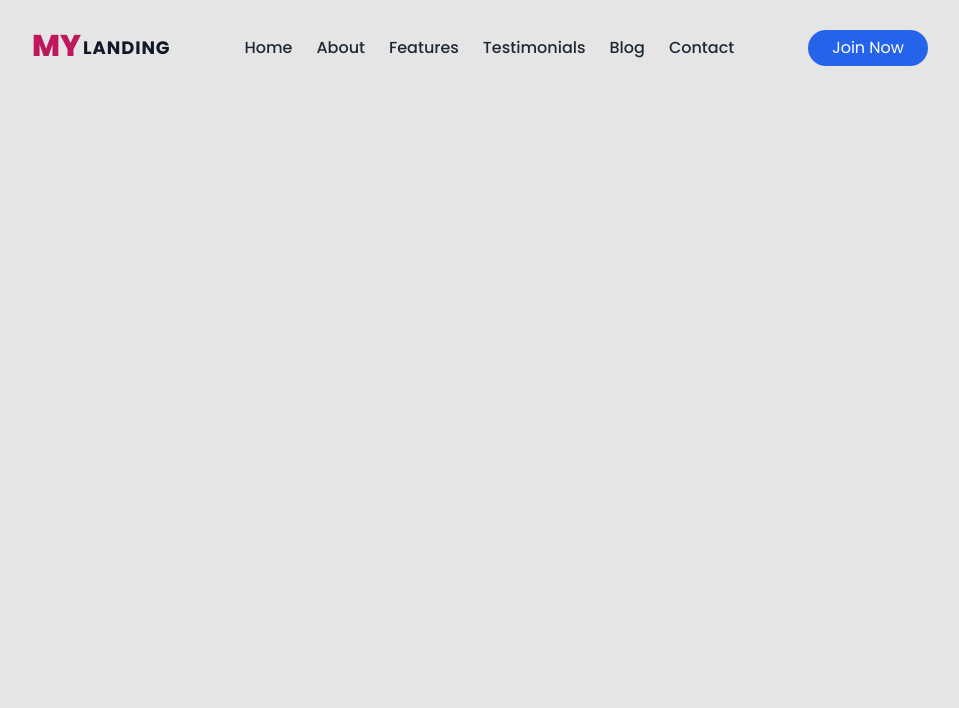
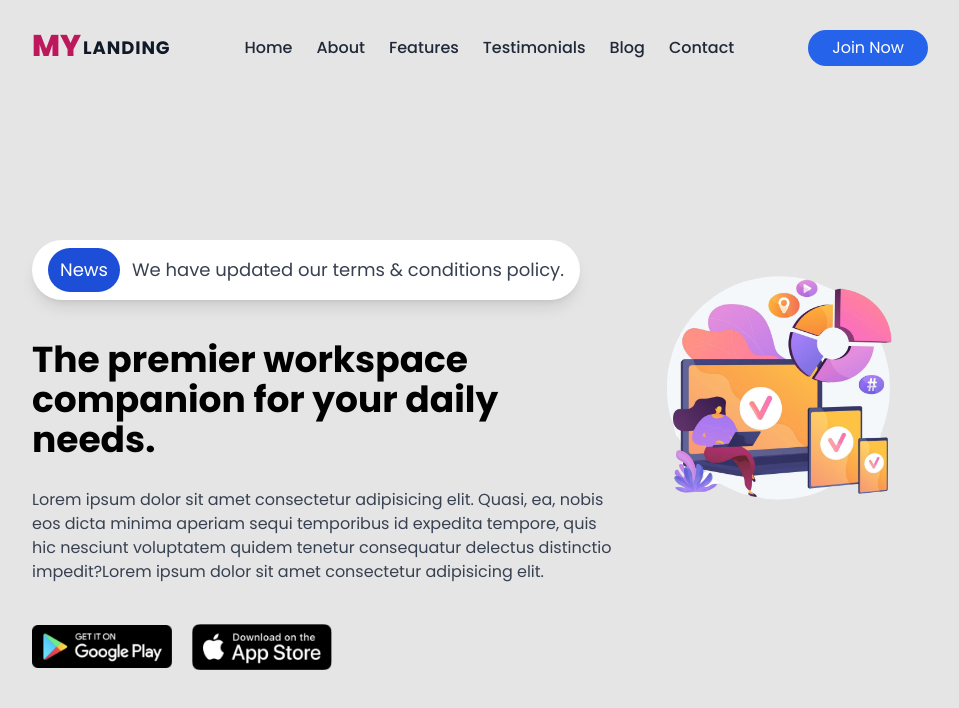
Before and after one commit to rawdaymohamed/my_landing_page, a Next.js app: page / in a window 1280 px wide. Shown: the top 708 px of the page, without its empty margins (160-1119 px from the left). Built offline with nearby package versions, Linux system fonts and the light colour scheme.

Commit message:
Feat: Add Hero section

```diff
--- /dev/null
+++ b/src/app/components/Hero/Hero.tsx
@@ -0,0 +1,66 @@
+import Image from "next/image";
+import React from "react";
+
+const Hero = () => {
+  return (
+    <div className="w-full py-[30vh]">
+      <div className="w-[90%] md:w-[80%] lg:w-[70%] mx-auto space-y-10 md:space-y-10 flex flex-col justify-center">
+        <div className="flex gap-2 w-full">
+          <div className="flex flex-col gap-10 lg:w-2/3">
+            {/* Top box */}
+            <div className="w-fit text-xs sm:text-sm md:text-base lg:text-lg flex items-center justify-center gap-3 bg-white px-4 py-2 rounded-full shadow-lg">
+              <div className="w-fit rounded-full text-white bg-blue-700 px-2 py-1 lg:px-3 lg:py-2">
+                News
+              </div>
+              <p>We have updated our terms & conditions policy.</p>
+            </div>
+            {/* Mid section */}
+            <div className="w-fit flex items-center gap-5 ">
+              {/* Text */}
+              <div className="space-y-7">
+                <h1 className="text-black font-bold leading-tight text-2xl md:text-3xl lg:text-4xl">
+                  The premier workspace companion for your daily needs.
+                </h1>
+                <p>
+                  Lorem ipsum dolor sit amet consectetur adipisicing elit.
+                  Quasi, ea, nobis eos dicta minima aperiam sequi temporibus id
+                  expedita tempore, quis hic nesciunt voluptatem quidem tenetur
+                  consequatur delectus distinctio impedit?Lorem ipsum dolor sit
+                  amet consectetur adipisicing elit.
+                </p>
+              </div>
+            </div>
+            {/* Images */}
+            <div className="flex gap-5">
+              <Image
+                src="/images/gp.png"
+                alt="play store"
+                width={140}
+                height={140}
+                className="object-contain cursor-pointer"
+              />
+              <Image
+                src="/images/as.png"
+                alt="play store"
+                width={140}
+                height={140}
+                className="object-contain cursor-pointer"
+              />
+            </div>
+          </div>
+          <div className="hidden lg:block lg:w-1/3">
+            <Image
+              className="object-contain"
+              src="/images/hero.png"
+              alt="hero"
+              width={700}
+              height={700}
+            />
+          </div>
+        </div>
+      </div>
+    </div>
+  );
+};
+
+export default Hero;
--- a/src/app/components/Home/Home.tsx
+++ b/src/app/components/Home/Home.tsx
@@ -1,7 +1,12 @@
 import React from "react";
+import Hero from "@/app/components/Hero/Hero";
 
 const Home = () => {
-  return <div className="overflow-hidden h-[10000px]"></div>;
+  return (
+    <div className="text-gray-700">
+      <Hero />
+    </div>
+  );
 };
 
 export default Home;
```
